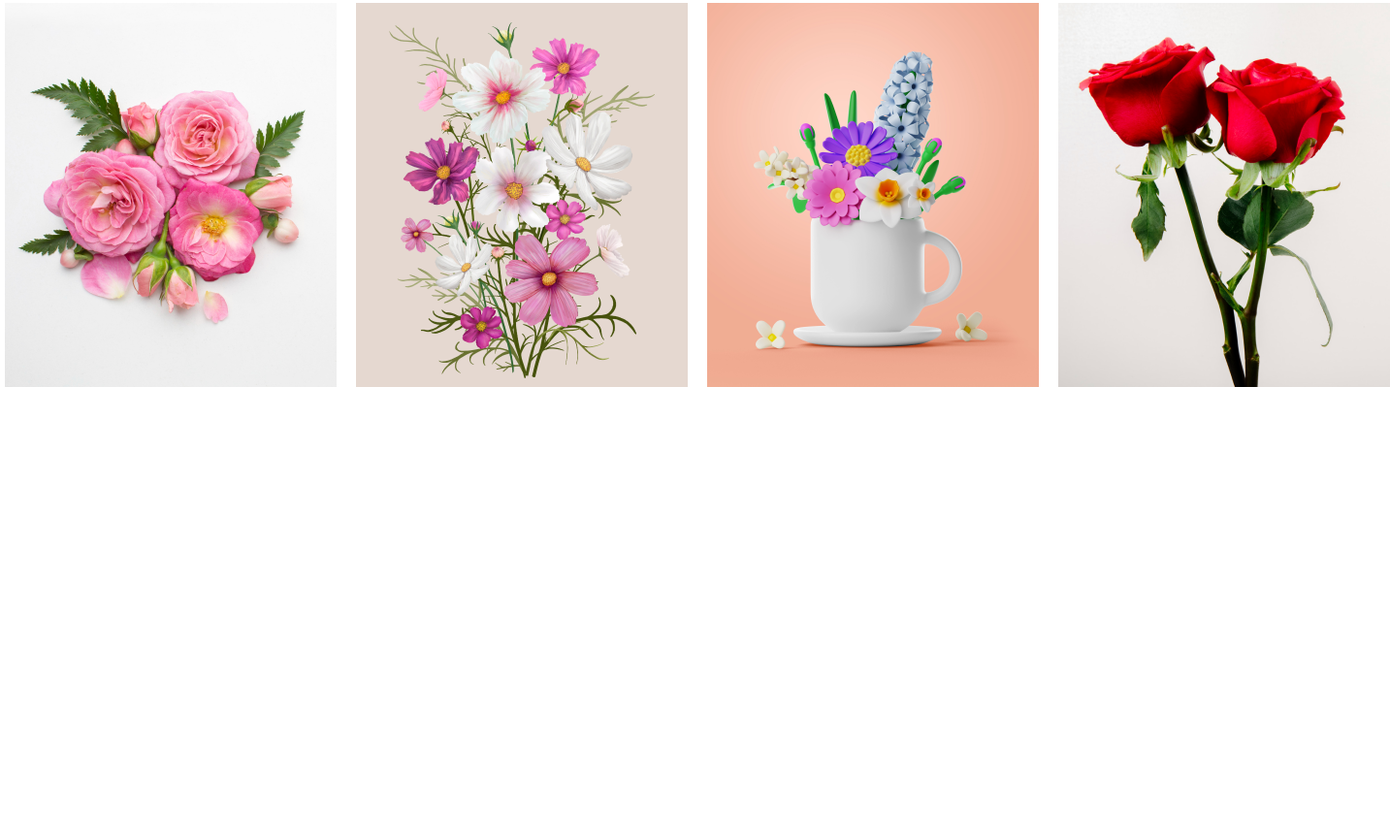
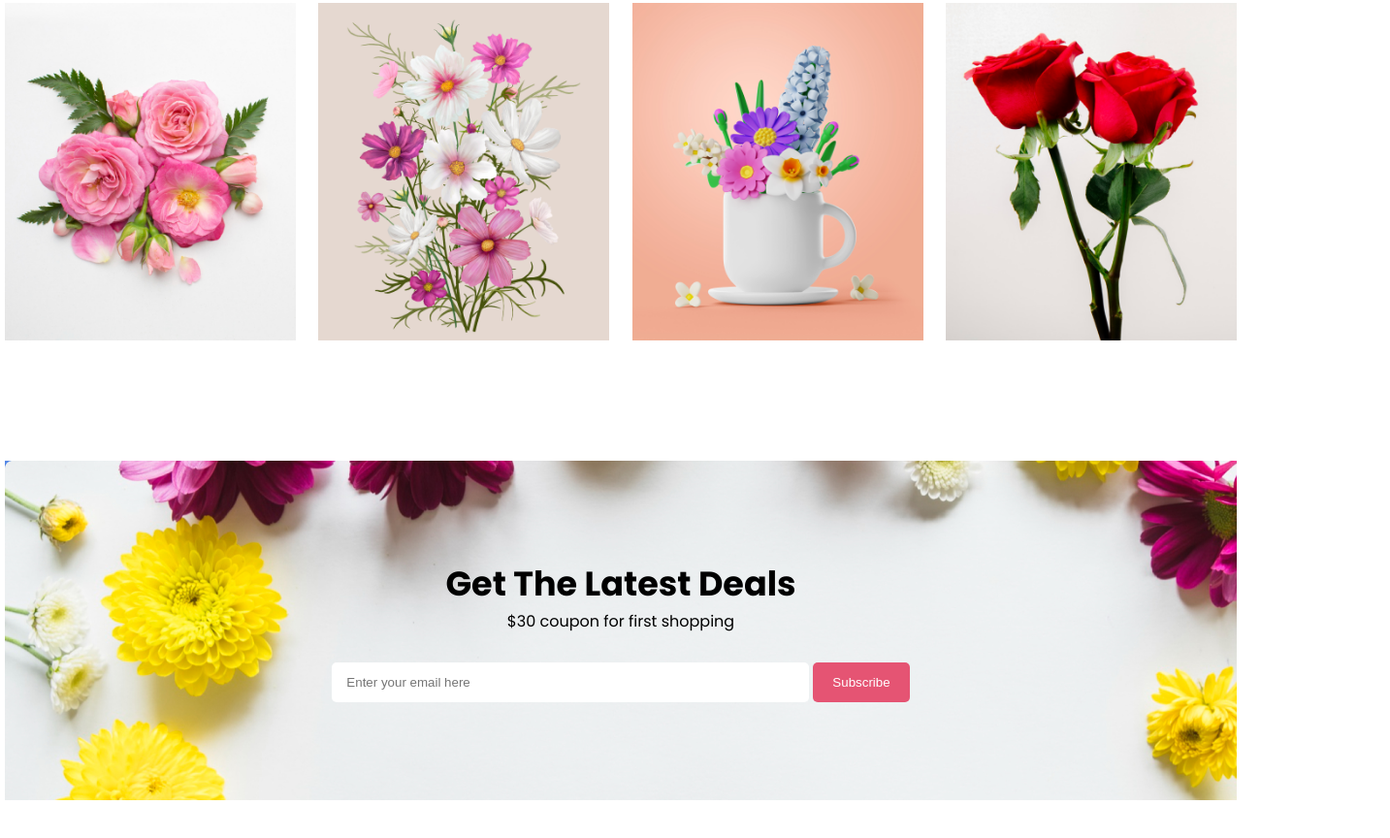
Before and after one commit to md-raju-ahmmed/flower-shop, a plain HTML site: page index.html in a window 1280 px wide. Shown: the part 1216-2080 px from the top of the page at 97% size, 1433 px wide, since content can reach past the window. Before the commit the page ends 1649 px from the top, so only its background shows below. Drawn offline with Linux system fonts and the light colour scheme.

Commit message:
subscribe section

```diff
--- a/index.html
+++ b/index.html
@@ -64,7 +64,8 @@
             <div class="container">
                 <div class="instagram-info">
                     <h2>Instagram</h2>
-                    <p>It is a long established fact that a reader will be distracted by the readable <br> content of a page when looking at its layout.</p>
+                    <p>It is a long established fact that a reader will be distracted by the readable <br> content of a
+                        page when looking at its layout.</p>
                 </div>
                 <div class="img-gallery">
                     <div><img src="flower asset/Flower 01.png" alt=""> </div>
@@ -75,7 +76,39 @@
             </div>
         </section>
 
+        <!-- Subscribe Secton -->
+
+        <section>
+            <div class="container">
+                <div class="subscribe-wrapper">
+                    <div class="subscribe-items">
+
+                        <div>
+                            <div>
+                                <h2>Get The Latest Deals</h2>
+                                <p>$30 coupon for first shopping</p>
+                            </div>
+
+                            <div class="input-items">
+                                <input class="input-fild" type="email" name="email" placeholder="Enter your email here">
+                                <input class="input-submit" type="submit" value="Subscribe">
+                            </div>
+                        </div>
+
+                    </div>
+
+                </div>
+            </div>
+        </section>
+
+
+
+
+
+
     </main>
+
+
 </body>
 
 </html>
--- a/style.css
+++ b/style.css
@@ -3,66 +3,80 @@
 
 /* Close the default margin & padding */
 
-*{
+* {
     margin: 0px;
     padding: 0px;
 }
 
 /*  Below the Main default css */
 
-.container{
+.container {
     width: 1270px;
     margin: auto;
+    /* background-color: navy; */
 
 }
-h1,h2,h3,h4,h5,h6{
+
+h1,
+h2,
+h3,
+h4,
+h5,
+h6 {
     font-family: 'Poppins', sans-serif;
 
 }
-p{
+
+p {
     font-family: 'Poppins', sans-serif;
     font-size: 16px;
 }
 
 /* Hero section or  Banner section css*/
 
-.section-wrapper{
-    background-color:#e5547325;
+.section-wrapper {
+    background-color: #e5547325;
     width: 100%;
 }
-.banner-items{
+
+.banner-items {
     display: flex;
     justify-content: space-between;
     align-items: center;
 
 }
-.banner-info h2{
+
+.banner-info h2 {
     font-size: 45px;
     line-height: 5.9vh;
     font-weight: 700;
 
 
 }
-.banner-info p{
+
+.banner-info p {
     padding: 30px 0px;
     line-height: 2.9vh;
 }
-button{
-    background-color:#E55473;
+
+button {
+    background-color: #E55473;
     padding: 10px 30px;
     border: none;
     font-family: 'Poppins', sans-serif;
     font-size: 17px;
     border-radius: 5px;
+    color: #fff;
 }
-.banner-img img{
+
+.banner-img img {
     width: 500px;
     height: 550px;
 }
 
 
 /* Hot Deal Items css */
-.hot-deal-items{
+.hot-deal-items {
     display: flex;
     justify-content: center;
     align-items: center;
@@ -70,13 +84,16 @@ button{
     flex-wrap: wrap;
     align-content: stretch;
 }
-.hot-deal-info{
+
+.hot-deal-info {
     text-align: center;
 }
-.deal-offer{
+
+.deal-offer {
     color: #E55473;
 }
-.hot-deal-info p{
+
+.hot-deal-info p {
     padding: 15px 0px;
 }
 
@@ -84,20 +101,72 @@ button{
 
 .instagram-info {
     text-align: center;
-
     padding-top: 90px;
     padding-bottom: 50px;
 }
 
-.instagram-info p{
+.instagram-info p {
     padding: 10px 0px;
     line-height: 2.9vh;
 }
 
-.img-gallery{
+.img-gallery {
     display: flex;
-    gap:20px;
     margin-bottom: 30px;
+    gap: 23.4px;
+}
+
+.img-gallery img {
+    width: 300px;
+}
 
 
+/* Subscribe Section css */
+
+
+
+.subscribe-wrapper {
+    width: 100%;
+    height: 350px;
+    background-color: #5487e5;
+    margin-top: 120px;
+    display: flex;
+    align-items: center;
+    justify-content: center;
+    margin-bottom: 40px;
+    background-image: url('flower asset/Rectangle\ 9.png');
+
 }
+
+.subscribe-items {
+    text-align: center;
+    align-items: center;
+    display: flex;
+    align-items: center;
+    justify-content: center;
+}
+
+.subscribe-items h2 {
+    font-size: 35px;
+}
+
+.input-items {
+    margin-top: 30px;
+}
+
+input.input-fild {
+    padding-bottom: 13px;
+    padding-top: 13px;
+    padding-right: 300px;
+    padding-left: 15px;
+    border-radius: 5px;
+    border: none;
+}
+
+input.input-submit {
+    padding: 13px 20px;
+    border-radius: 5px;
+    border: none;
+    background-color: #E55473;
+    color: #fff;
+}
```
